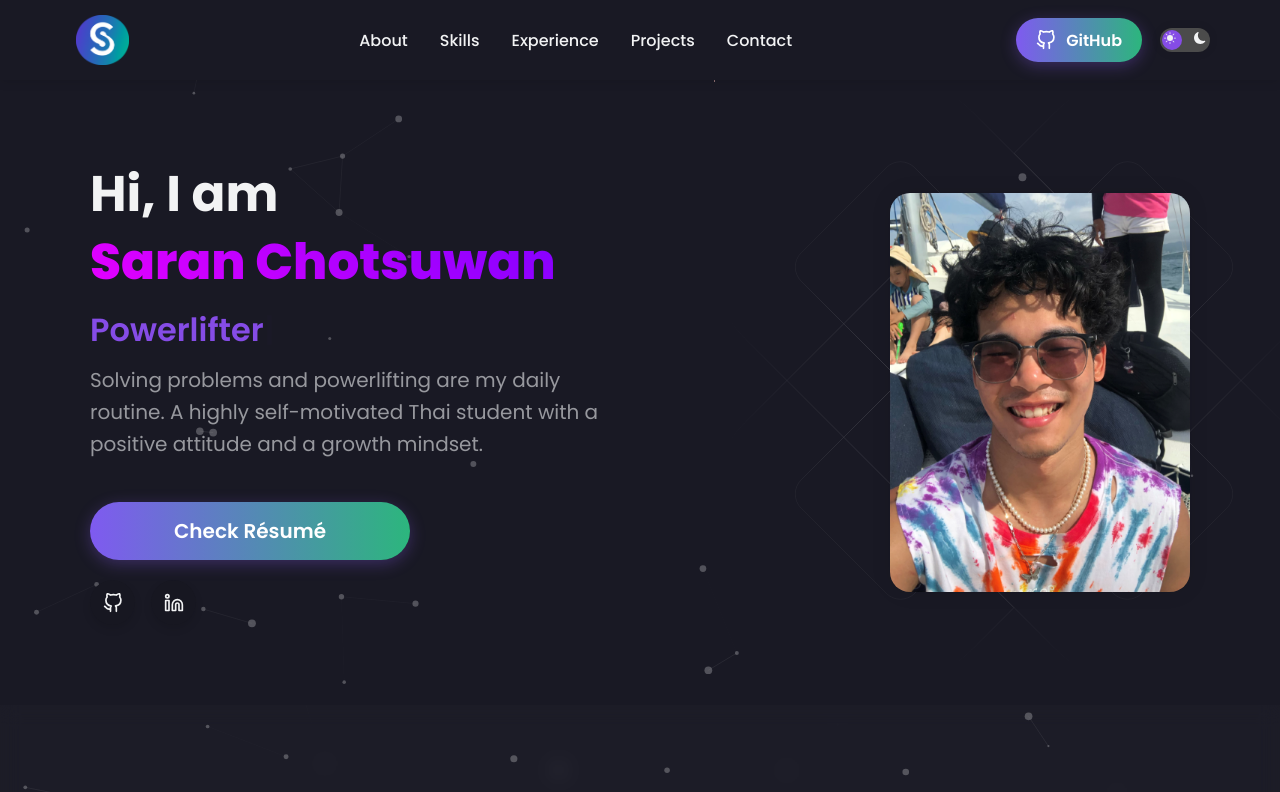
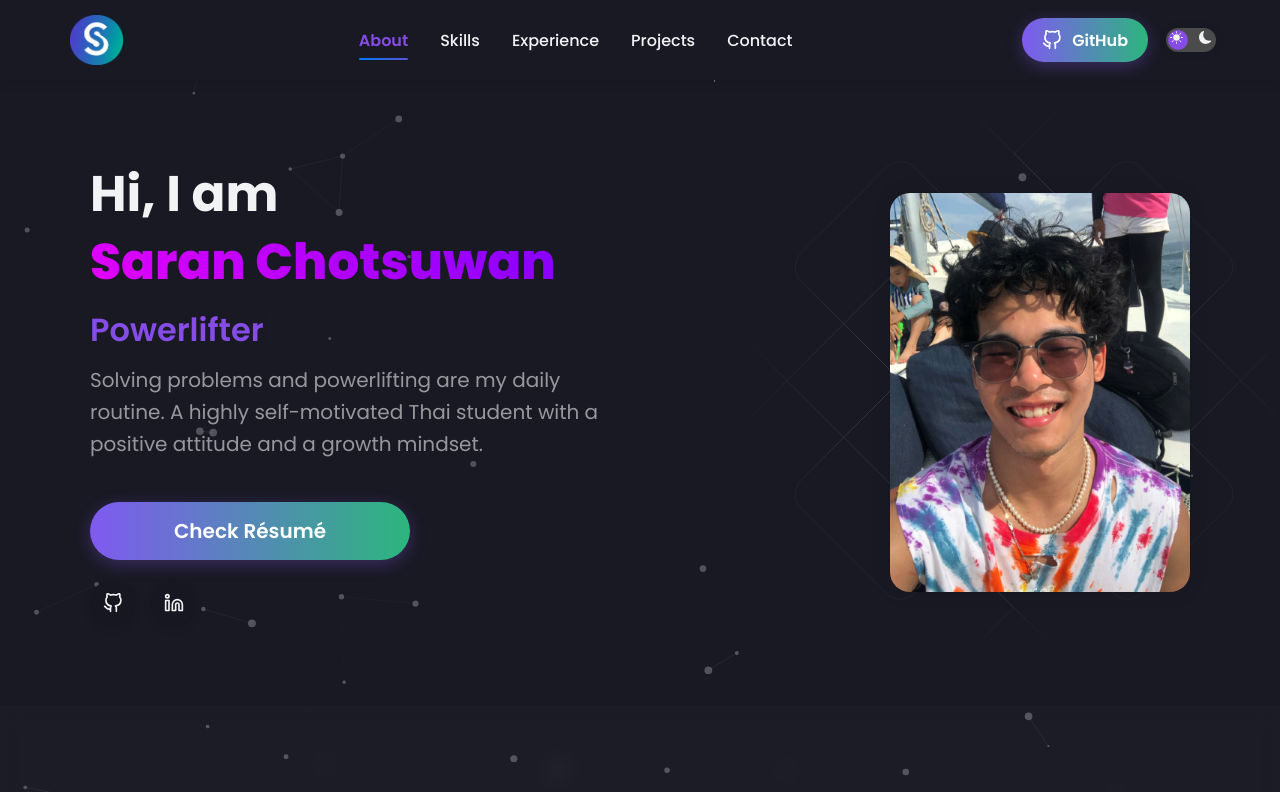
Before and after one commit to schotsuw/portfolio, a React (Create React App) app: page / in a window 1280 px wide. Shown: the top 792 px of the page. Built offline with nearby package versions, Linux system fonts and the light colour scheme.

Commit message:
fix nav bar

```diff
--- a/src/components/Navbar/index.js
+++ b/src/components/Navbar/index.js
@@ -1,11 +1,15 @@
-import { useState, useEffect } from "react"
-import { Link as LinkR } from "react-router-dom"
-import styled, { useTheme } from "styled-components"
-import { FaBars, FaTimes } from "react-icons/fa"
-import { Bio } from "../../data/constants"
-import ToggleTheme from "../ToggleTheme"
-import { motion, AnimatePresence } from "framer-motion"
-import sLogo from "../../images/s-logo.png"
+import { useState, useEffect } from "react";
+import { Link as LinkR } from "react-router-dom";
+import styled, { useTheme } from "styled-components";
+import { FaBars, FaTimes } from "react-icons/fa";
+import { Bio } from "../../data/constants";
+import ToggleTheme from "../ToggleTheme";
+import { motion, AnimatePresence } from "framer-motion";
+import sLogo from "../../images/s-logo.png";
+
+/* ────────────────────────────────────────────────────────────────────────── */
+/*  Styled‑components (unchanged except comments removed for brevity)        */
+/* ────────────────────────────────────────────────────────────────────────── */
 
 const Nav = styled(motion.nav)`
   background-color: ${({ theme }) => theme.card_light};
@@ -14,62 +18,50 @@ const Nav = styled(motion.nav)`
   align-items: center;
   justify-content: center;
   font-size: 1rem;
-  position: fixed; // Change from sticky to fixed
+  position: fixed;
   top: 0;
-  left: 0; // Add this to ensure it spans the full width
-  right: 0; // Add this to ensure it spans the full width
+  left: 0;
+  right: 0;
   z-index: 10;
   transition: all 0.3s ease-in-out;
   box-shadow: 0 2px 10px rgba(0, 0, 0, 0.1);
-
-  @media (max-width: 960px) {
-    transition: 0.8s all ease;
-  }
-`
+`;
 
 const NavContainer = styled.div`
   display: flex;
   justify-content: space-between;
   align-items: center;
   height: 60px;
-  z-index: 1;
   width: 100%;
   padding: 0 24px;
   max-width: 1200px;
-`
+`;
 
 const NavLogo = styled(LinkR)`
-  width: auto;
   padding: 0 6px;
   display: flex;
-  justify-content: start;
   align-items: center;
   text-decoration: none;
-  @media (max-width: 640px) {
-    padding: 0 0px;
-  }
-`
+`;
 
 const NavItems = styled.ul`
-  width: auto;
   display: flex;
   align-items: center;
-  justify-content: center;
   gap: 32px;
-  padding: 0 6px;
   list-style: none;
 
-  @media screen and (max-width: 768px) {
+  @media (max-width: 768px) {
     display: none;
   }
-`
+`;
 
 const NavLink = styled.a`
   color: ${({ theme }) => theme.text_primary};
   font-weight: 500;
   cursor: pointer;
-  text-decoration: none;
+  text-decoration: none !important;
   position: relative;
+  display: inline-block;
   padding: 5px 0;
   font-size: 16px;
   transition: all 0.3s ease;
@@ -81,7 +73,7 @@ const NavLink = styled.a`
     left: 0;
     width: 0%;
     height: 2px;
-    background: linear-gradient(90deg, #007AFF 0%, #5856D6 100%);
+    background: linear-gradient(90deg, #007aff 0%, #5856d6 100%);
     transition: all 0.4s cubic-bezier(0.175, 0.885, 0.32, 1.275);
     border-radius: 20px;
   }
@@ -91,73 +83,67 @@ const NavLink = styled.a`
   }
 
   &:hover {
-    color: #007AFF;
+    color: #7f5af0;
   }
 
+  &.active {
+   color: ${({ theme }) => theme.primary};
+    font-weight: 600;
+  }
+
+  /* only the underline should stretch */
   &.active::after {
     width: 100%;
   }
-`
+`;
 
 const ButtonContainer = styled.div`
-  width: auto;
-  height: 100%;
   display: flex;
-  justify-content: end;
   align-items: center;
-  padding: 0 6px;
   gap: 18px;
-  @media screen and (max-width: 768px) {
+
+  @media (max-width: 768px) {
     display: none;
   }
-`
+`;
 
 const LogoImage = styled(motion.img)`
   height: 50px;
   width: auto;
   object-fit: contain;
-  margin: 0 6px;
+
   @media (max-width: 768px) {
     height: 40px;
   }
-`
-
-// const LogoText = styled(motion.div)`
-//   font-weight: 800;
-//   font-size: 22px;
-//   margin-left: 6px;
-//   margin-right: 6px;
-//   background: linear-gradient(90deg, #007AFF 0%, #5856D6 100%);
-//   -webkit-background-clip: text;
-//   -webkit-text-fill-color: transparent;
-// `
+`;
 
 const MobileMenu = styled(motion.div)`
   display: flex;
   flex-direction: column;
-  justify-content: center;
   gap: 16px;
   position: absolute;
   top: 80px;
   right: 0;
   width: 100%;
-  padding: 32px 40px 32px 40px;
+  padding: 32px 40px;
   background: ${({ theme }) => theme.card_light};
   backdrop-filter: blur(10px);
   border-radius: 0 0 20px 20px;
   box-shadow: 0 5px 20px rgba(0, 0, 0, 0.1);
   z-index: 1000;
-`
+`;
 
 const MobileLink = styled.a`
   color: ${({ theme }) => theme.text_primary};
   font-weight: 500;
   cursor: pointer;
-  text-decoration: none;
   font-size: 18px;
   padding: 10px 0;
+  text-decoration: none !important;
+  position: relative;
+  display: inline-block;
+  border-bottom: 1px solid ${({ theme }) => theme.text_primary + "10"};
   transition: all 0.2s ease-in-out;
-  border-bottom: 1px solid ${({ theme }) => theme.text_primary + "10"};
 
   &:hover {
     color: ${({ theme }) => theme.primary};
@@ -166,26 +152,24 @@ const MobileLink = styled.a`
 
   &.active {
     color: ${({ theme }) => theme.primary};
+    font-weight: 600;
   }
-`
+`;
 
 const GithubButton = styled(motion.a)`
   display: flex;
   align-items: center;
   gap: 10px;
-  border: none;
-  justify-content: center;
   padding: 0 20px;
   height: 44px;
   border-radius: 50px;
   color: ${({ theme }) => theme.white};
-  background: linear-gradient(90deg, #7F5AF0 0%, #2CB67D 100%);
+  background: linear-gradient(90deg, #7f5af0 0%, #2cb67d 100%);
   font-weight: 600;
   font-size: 16px;
   cursor: pointer;
   text-decoration: none;
   box-shadow: 0 4px 16px rgba(139, 92, 246, 0.3);
-  transition: all 0.3s ease;
   position: relative;
   overflow: hidden;
 
@@ -196,7 +180,12 @@ const GithubButton = styled(motion.a)`
     left: -100%;
     width: 100%;
     height: 100%;
-    background: linear-gradient(90deg, transparent, rgba(255, 255, 255, 0.2), transparent);
+    background: linear-gradient(
+      90deg,
+      transparent,
+      rgba(255, 255, 255, 0.2),
+      transparent
+    );
     transition: 0.5s;
   }
 
@@ -208,11 +197,12 @@ const GithubButton = styled(motion.a)`
       left: 100%;
     }
   }
-`
+`;
 
 const MobileIcon = styled.div`
   display: none;
-  @media screen and (max-width: 768px) {
+
+  @media (max-width: 768px) {
     display: flex;
     align-items: center;
     justify-content: center;
@@ -232,46 +222,89 @@ const MobileIcon = styled.div`
       background: ${({ theme }) => theme.text_primary + "10"};
     }
   }
-`
+`;
 
-// const LogoIcon = styled.div`
-//   font-size: 24px;
-//   display: flex;
-//   align-items: center;
-//   justify-content: center;
-//   -webkit-background-clip: text;
-// `
+/* ────────────────────────────────────────────────────────────────────────── */
+/*  Component                                                               */
+/* ────────────────────────────────────────────────────────────────────────── */
+
+const SECTION_IDS = ["about", "skills", "experience", "projects", "contact"];
 
 const Navbar = ({ darkMode, setDarkMode }) => {
-  const [isOpen, setIsOpen] = useState(false)
-  const [localDarkMode, setLocalDarkMode] = useState(darkMode ?? true)
+  const [isOpen, setIsOpen] = useState(false);
+  const [localDarkMode, setLocalDarkMode] = useState(darkMode ?? true);
+  const [activeSection, setActiveSection] = useState("about");
   // eslint-disable-next-line
-  const theme = useTheme()
+  const theme = useTheme();
 
+  /* -------------------------------------------------- */
+  /*  1. Track which section is in view (no magic nums) */
+  /* -------------------------------------------------- */
+  useEffect(() => {
+    const observer = new IntersectionObserver(
+      (entries) => {
+        entries.forEach((entry) => {
+          if (entry.isIntersecting) {
+            setActiveSection(entry.target.id);
+          }
+        });
+      },
+      {
+        root: null,
+        // Trigger when the section’s top hits 40 % from top,
+        // and stay active until it leaves 50 % bottom
+        rootMargin: "-40% 0px -50% 0px",
+        threshold: 0,
+      }
+    );
+
+    SECTION_IDS.forEach((id) => {
+      const el = document.getElementById(id);
+      if (el) observer.observe(el);
+    });
+
+    return () => observer.disconnect();
+  }, []);
+
+  /* ------------------------------- */
+  /*  2. Close mobile menu on resize */
+  /* ------------------------------- */
   useEffect(() => {
     const handleResize = () => {
-      if (window.innerWidth > 768) {
-        setIsOpen(false);
-      }
+      if (window.innerWidth > 768) setIsOpen(false);
     };
-    window.addEventListener('resize', handleResize);
-    return () => window.removeEventListener('resize', handleResize);
+    window.addEventListener("resize", handleResize);
+    return () => window.removeEventListener("resize", handleResize);
   }, []);
 
+  /* ------------------------------------------ */
+  /*  3. Handle clicks (smooth‑scroll + close)  */
+  /* ------------------------------------------ */
+  const handleNavClick = (section) => {
+    const el = document.getElementById(section);
+    if (el) {
+      el.scrollIntoView({ behavior: "smooth", block: "start" });
+    }
+    setIsOpen(false);
+  };
+
   const toggleTheme = () => {
-    setLocalDarkMode((prev) => !prev)
-    if (setDarkMode) setDarkMode((prev) => !prev)
-  }
+    setLocalDarkMode((prev) => !prev);
+    if (setDarkMode) setDarkMode((prev) => !prev);
+  };
 
+  /* ----------------- */
+  /*  Framer variants  */
+  /* ----------------- */
   const navVariants = {
     hidden: { opacity: 0, y: -20 },
     visible: { opacity: 1, y: 0, transition: { duration: 0.5 } },
-  }
+  };
 
   const mobileMenuVariants = {
     closed: { opacity: 0, y: -20, height: 0 },
     open: { opacity: 1, y: 0, height: "auto", transition: { duration: 0.3 } },
-  }
+  };
 
   const linkVariants = {
     hidden: { opacity: 0, x: -10 },
@@ -280,11 +313,14 @@ const Navbar = ({ darkMode, setDarkMode }) => {
       x: 0,
       transition: { delay: i * 0.1, duration: 0.5 },
     }),
-  }
+  };
+
+  /* ───────────────────────────────────────── */
 
   return (
     <Nav initial="hidden" animate="visible" variants={navVariants}>
       <NavContainer>
+        {/* Logo */}
         <NavLogo to="/">
           <a
             href="/"
@@ -292,11 +328,9 @@ const Navbar = ({ darkMode, setDarkMode }) => {
               display: "flex",
               alignItems: "center",
               color: "inherit",
-              cursor: "pointer",
               textDecoration: "none",
             }}
           >
-
             <LogoImage
               src={sLogo}
               alt="Saran Chotsuwan"
@@ -304,31 +338,46 @@ const Navbar = ({ darkMode, setDarkMode }) => {
               animate={{ opacity: 1, y: 0 }}
               transition={{ duration: 0.5, delay: 0.2 }}
             />
-
           </a>
         </NavLogo>
+
+        {/* Mobile burger / close */}
         <MobileIcon>
           <motion.div
-            key={isOpen ? 'close' : 'menu'}
+            key={isOpen ? "close" : "menu"}
             initial={{ rotate: 0, opacity: 0 }}
             animate={{ rotate: isOpen ? 180 : 0, opacity: 1 }}
             exit={{ rotate: 0, opacity: 0 }}
-            transition={{ type: 'spring', stiffness: 300, damping: 20 }}
-            style={{ display: 'flex', alignItems: 'center', justifyContent: 'center', width: '100%', height: '100%' }}
+            transition={{ type: "spring", stiffness: 300, damping: 20 }}
+            style={{
+              display: "flex",
+              alignItems: "center",
+              justifyContent: "center",
+              width: "100%",
+              height: "100%",
+            }}
             onClick={() => setIsOpen(!isOpen)}
           >
             {isOpen ? <FaTimes /> : <FaBars />}
           </motion.div>
         </MobileIcon>
+
+        {/* Desktop nav links */}
         <NavItems>
-          {["about", "skills", "experience", "projects", "contact"].map((item, index) => (
-            <motion.li key={index} custom={index} initial="hidden" animate="visible" variants={linkVariants}>
-              <NavLink href={`#${item}`}>
+          {SECTION_IDS.map((item, i) => (
+            <motion.li key={item} custom={i} initial="hidden" animate="visible" variants={linkVariants}>
+              <NavLink
+                href={`#${item}`}
+                className={activeSection === item ? "active" : ""}
+                onClick={() => handleNavClick(item)}
+              >
                 {item.charAt(0).toUpperCase() + item.slice(1)}
               </NavLink>
             </motion.li>
           ))}
         </NavItems>
+
+        {/* Desktop buttons */}
         <ButtonContainer>
           <GithubButton
             href={Bio.github}
@@ -339,6 +388,7 @@ const Navbar = ({ darkMode, setDarkMode }) => {
             whileHover={{ scale: 1.05 }}
             whileTap={{ scale: 0.95 }}
           >
+            {/* GitHub icon */}
             <svg
               xmlns="http://www.w3.org/2000/svg"
               width="20"
@@ -354,6 +404,7 @@ const Navbar = ({ darkMode, setDarkMode }) => {
             </svg>
             GitHub
           </GithubButton>
+
           <motion.div
             initial={{ opacity: 0, x: 20 }}
             animate={{ opacity: 1, x: 0 }}
@@ -362,33 +413,40 @@ const Navbar = ({ darkMode, setDarkMode }) => {
             <ToggleTheme isDark={localDarkMode} toggleTheme={toggleTheme} />
           </motion.div>
         </ButtonContainer>
+
+        {/* Mobile dropdown */}
         <AnimatePresence>
           {isOpen && (
-            <MobileMenu initial="closed" animate="open" exit="closed" variants={mobileMenuVariants}>
-              {["about", "skills", "experience", "projects", "contact"].map((item, index) => (
+            <MobileMenu
+              initial="closed"
+              animate="open"
+              exit="closed"
+              variants={mobileMenuVariants}
+            >
+              {SECTION_IDS.map((item, i) => (
                 <MobileLink
-                  key={index}
+                  key={item}
                   href={`#${item}`}
-                  onClick={() => setIsOpen(false)}
-                  custom={index}
+                  onClick={() => handleNavClick(item)}
+                  custom={i}
                   initial="hidden"
                   animate="visible"
                   variants={linkVariants}
                   whileHover={{ x: 5 }}
+                  className={activeSection === item ? "active" : ""}
                 >
                   {item.charAt(0).toUpperCase() + item.slice(1)}
                 </MobileLink>
               ))}
+
               <GithubButton
-                style={{
-                  marginTop: "16px",
-                  width: "100%",
-                }}
+                style={{ marginTop: 16, width: "100%" }}
                 href={Bio.github}
                 target="_blank"
                 whileHover={{ scale: 1.02 }}
                 whileTap={{ scale: 0.98 }}
               >
+                {/* (same svg as above) */}
                 <svg
                   xmlns="http://www.w3.org/2000/svg"
                   width="20"
@@ -404,7 +462,15 @@ const Navbar = ({ darkMode, setDarkMode }) => {
                 </svg>
                 GitHub Profile
               </GithubButton>
-              <div style={{ marginTop: "18px", display: "flex", justifyContent: "center", width: "100%" }}>
+
+              <div
+                style={{
+                  marginTop: 18,
+                  display: "flex",
+                  justifyContent: "center",
+                  width: "100%",
+                }}
+              >
                 <ToggleTheme isDark={localDarkMode} toggleTheme={toggleTheme} />
               </div>
             </MobileMenu>
@@ -412,7 +478,7 @@ const Navbar = ({ darkMode, setDarkMode }) => {
         </AnimatePresence>
       </NavContainer>
     </Nav>
-  )
-}
+  );
+};
 
-export default Navbar
+export default Navbar;
--- a/src/components/Skills/index.js
+++ b/src/components/Skills/index.js
@@ -176,7 +176,7 @@ const SkillImage = styled.img`
 const SkillCategory = styled.div`
   position: absolute;
   top: 20px;
-  right: 20px;
+  right: 10px;
   font-size: 12px;
   font-weight: 500;
   color: ${({ theme }) => theme.primary};
--- a/src/components/ToggleTheme.js
+++ b/src/components/ToggleTheme.js
@@ -29,7 +29,7 @@ const ToggleBall = styled(motion.div)`
 
 const Icon = styled.div`
   color: ${({ theme }) => theme.text_primary};
-  font-size: 12px;
+  font-size: 13px;
   z-index: 1;
 `;
 
```
